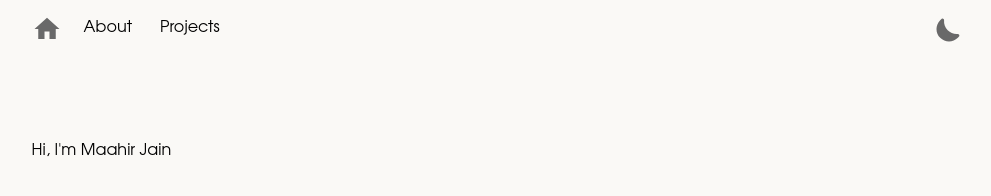
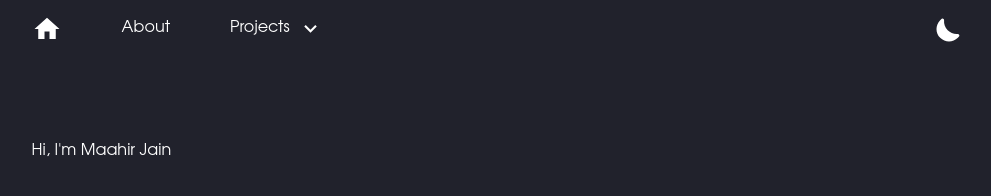
Before and after one commit to maahirjain/maahirjain.github.io, a website built with webpack: page src/main/index.html in a window 1280 px wide. Shown: the whole page, without its empty margins (142-1133 px from the left). Built offline with nearby package versions, Linux system fonts and the light colour scheme.

Commit message:
Add additional menu styles

```diff
--- a/src/common/styles/common.scss
+++ b/src/common/styles/common.scss
@@ -23,10 +23,6 @@ $pink: rgb(230, 0, 103);
 
     path {
         fill: themed(quinary);
-    }
-
-    button {
-        color: themed(text);
     }
 }
 
@@ -75,14 +71,24 @@ body {
 
     > div {
         display: flex;
+        align-items: center;
         flex-wrap: wrap;
-        gap: 8px;
+        gap: 60px;
     }
 
-    button {
-        background: none;
-        font-size: $menu-btn-font-size;
-        border: none;
+    a:hover {
+        text-decoration: underline;
+        text-underline-offset: 8px;
+    }
+}
+
+#projects-menu-item {
+    display: flex;
+    align-items: center;
+    gap: 8px;
+
+    svg {
+        width: 25px;
     }
 }
 
--- a/src/common/ts/common.ts
+++ b/src/common/ts/common.ts
@@ -6,23 +6,25 @@ export function createMenu(): void {
         document.createElement("div")
     ];
 
-    div1.style.display = "flex";
-    div1.style.gap = "16px";
-
-    div2.style.display = "flex";
-    div2.style.gap = "16px";
-
     const homeSVG: string = `<svg xmlns="http://www.w3.org/2000/svg" viewBox="0 0 24 24"><path d="M10,20V14H14V20H19V12H22L12,3L2,12H5V20H10Z" /></svg>`;
 
-    const aboutBtn: HTMLElement = document.createElement("button");
-    aboutBtn.textContent = "About";
+    const aboutAnchor: HTMLElement = document.createElement("a");
+    aboutAnchor.textContent = "About";
 
-    const projectsBtn: HTMLElement = document.createElement("button");
-    projectsBtn.textContent = "Projects";
+    const projectsAnchor: HTMLElement = document.createElement("a");
+    projectsAnchor.textContent = "Projects";
 
     div1.innerHTML = homeSVG;
-    div1.appendChild(aboutBtn);
-    div1.appendChild(projectsBtn);
+    div1.appendChild(aboutAnchor);
+
+    const projectsDiv: HTMLElement = document.createElement("div");
+    projectsDiv.id = "projects-menu-item";
+    projectsDiv.appendChild(projectsAnchor);
+
+    const dropDownSVG: string = `<svg xmlns="http://www.w3.org/2000/svg" viewBox="0 0 24 24"><path d="M7.41,8.58L12,13.17L16.59,8.58L18,10L12,16L6,10L7.41,8.58Z" /></svg>`;
+    projectsDiv.innerHTML += dropDownSVG;
+
+    div1.appendChild(projectsDiv);
 
     const moonSVG: string = `<svg xmlns="http://www.w3.org/2000/svg" viewBox="0 0 24 24"><path d="M17.75,10.95L21.25,11M18.97,15.95C19.8,15.87 20.69,17.05 20.16,17.8C19.84,18.25 19.5,18.67 19.08,19.07C15.17,23 8.84,23 4.94,19.07C1.03,15.17 1.03,8.83 4.94,4.93C5.34,4.53 5.76,4.17 6.21,3.85C6.96,3.32 8.14,4.21 8.06,5.04C7.79,7.9 8.75,10.87 10.95,13.06C13.14,15.26 16.1,16.22 18.97,15.95M17.33,17.97C14.5,17.81 11.7,16.64 9.53,14.5C7.36,12.31 6.2,9.5 6.2,9.5"/></svg>`;
 
--- a/src/main/index.html
+++ b/src/main/index.html
@@ -1,5 +1,5 @@
 <!DOCTYPE html>
-<html lang="en" class="light-theme">
+<html lang="en" class="dark-theme">
 <head>
     <meta charset="UTF-8">
     <meta name="viewport" content="width=device-width, initial-scale=1.0">
```
Also changed, not shown: src/common/assets/dropdown.svg (added).
